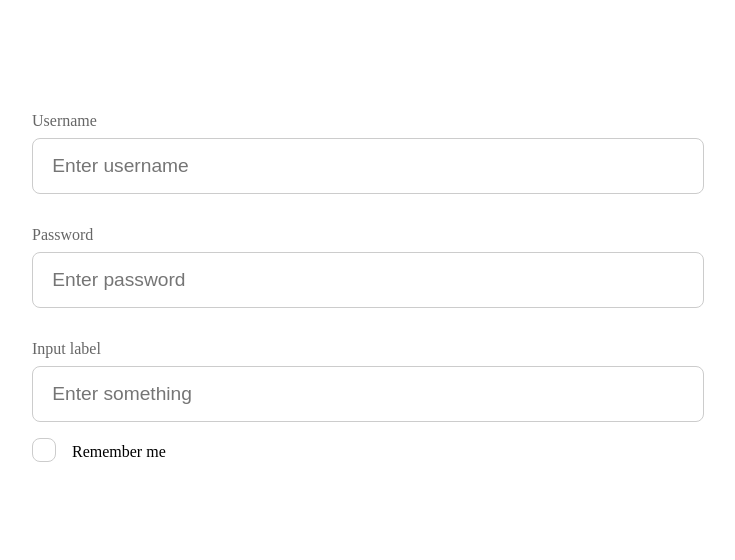
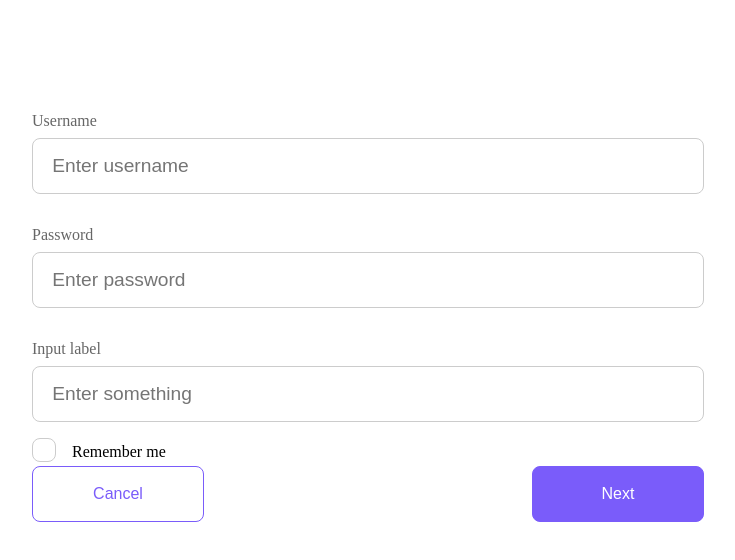
Before and after one commit to SteakOvercooked/junior_form_HB, a React app: page / in a window 1280 px wide. Shown: the top 560 px of the page, without its empty margins (272-1007 px from the left). Built offline with nearby package versions, Linux system fonts and the light colour scheme; the HTML template or start-up script is replaced by a standard one.

Commit message:
Buttons added

```diff
--- a/src/components/Button/Button.tsx
+++ b/src/components/Button/Button.tsx
@@ -1,5 +1,14 @@
-export const Button = () => {
+import styles from './button.module.scss';
+
+type ButtontProps = React.HTMLProps<HTMLButtonElement> &
+  React.PropsWithChildren & {
+    type: 'bordered' | 'filled';
+  };
+
+export const Button = ({ children, type, ...rest }: ButtontProps) => {
   return (
-    // <button className={}></button>
-  )
-}
+    <button className={styles[type]} {...rest}>
+      {children}
+    </button>
+  );
+};
--- a/src/components/Button/button.module.scss
+++ b/src/components/Button/button.module.scss
@@ -0,0 +1,19 @@
+.button {
+  width: 172px;
+  height: 56px;
+  border: 1px solid #7A5CFA;
+  border-radius: 8px;
+  font-size: 1rem;
+}
+
+.bordered {
+  @extend .button;
+  color: #7A5CFA;
+  background-color: #fff;
+}
+
+.filled {
+  @extend .button;
+  color: #fff;
+  background-color: #7A5CFA;
+}
--- a/src/components/Checkbox/checkbox.module.scss
+++ b/src/components/Checkbox/checkbox.module.scss
@@ -13,10 +13,10 @@
   opacity: 0;
   pointer-events: none;
   color: #7A5CFA;
-  font-size: 0.9em;
+  font-size: 1.2em;
   position: absolute;
-  left: 6px;
-  top: 6px;
+  left: 4px;
+  top: 3px;
 }
 
 .checkbox:checked ~.icon{
--- a/src/components/Form/Form.tsx
+++ b/src/components/Form/Form.tsx
@@ -1,4 +1,5 @@
 import { TextField } from '../TextField';
+import { Button } from '../Button/Button';
 import { useForm } from 'react-hook-form';
 import styles from './form.module.scss';
 import { Checkbox } from '../Checkbox/Checkbox';
@@ -32,6 +33,10 @@ export const Form = (props: any) => {
           placeholder='Enter something'
           {...register('inputRandom')}></TextField>
         <Checkbox></Checkbox>
+        <div className={styles.controls}>
+          <Button type='bordered'>Cancel</Button>
+          <Button type='filled'>Next</Button>
+        </div>
       </div>
     </form>
   );
--- a/src/components/Form/form.module.scss
+++ b/src/components/Form/form.module.scss
@@ -12,3 +12,9 @@
   justify-content: center;
   margin: auto;
 }
+
+.controls {
+  display: flex;
+  justify-content: space-between;
+  width: 100%;
+}
```
